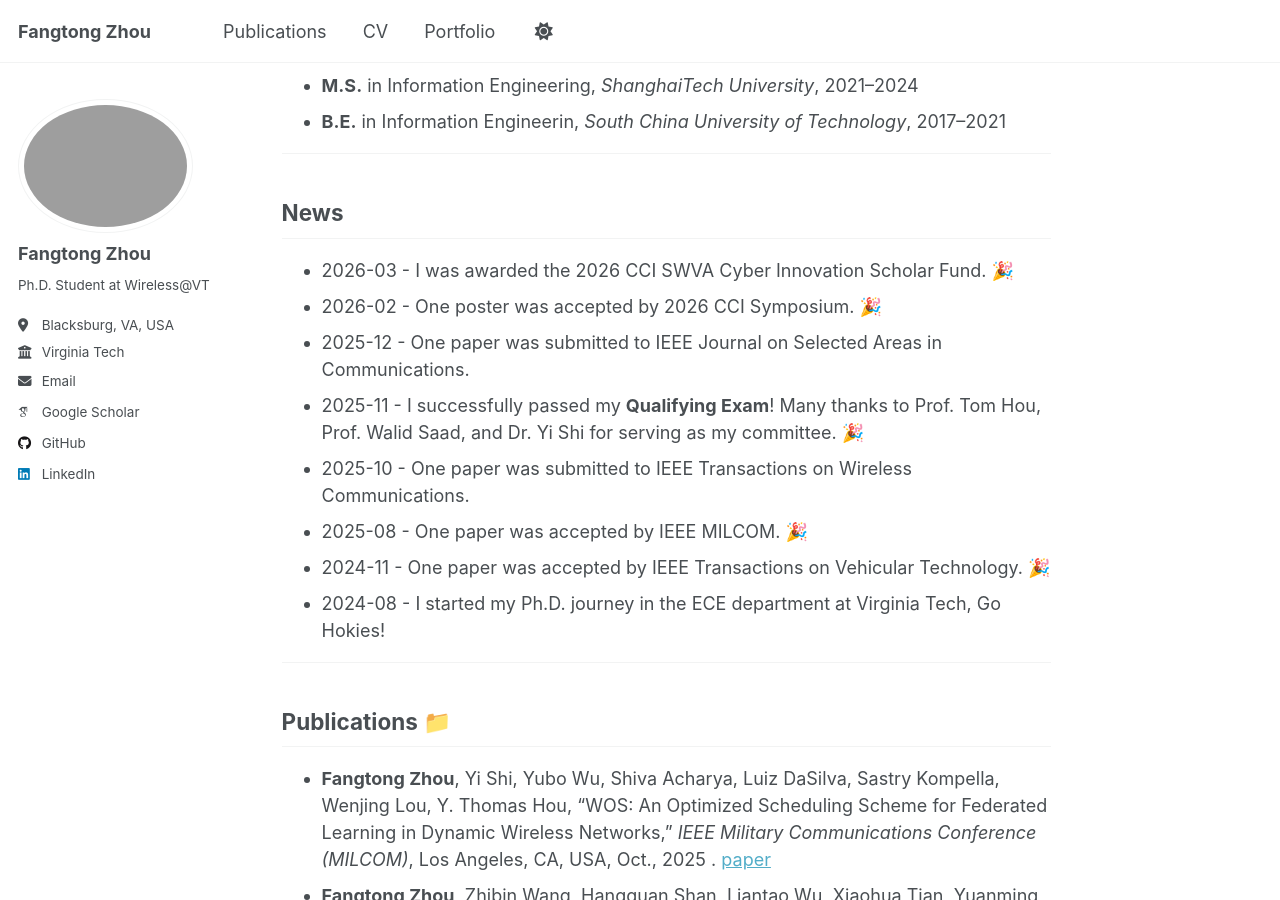
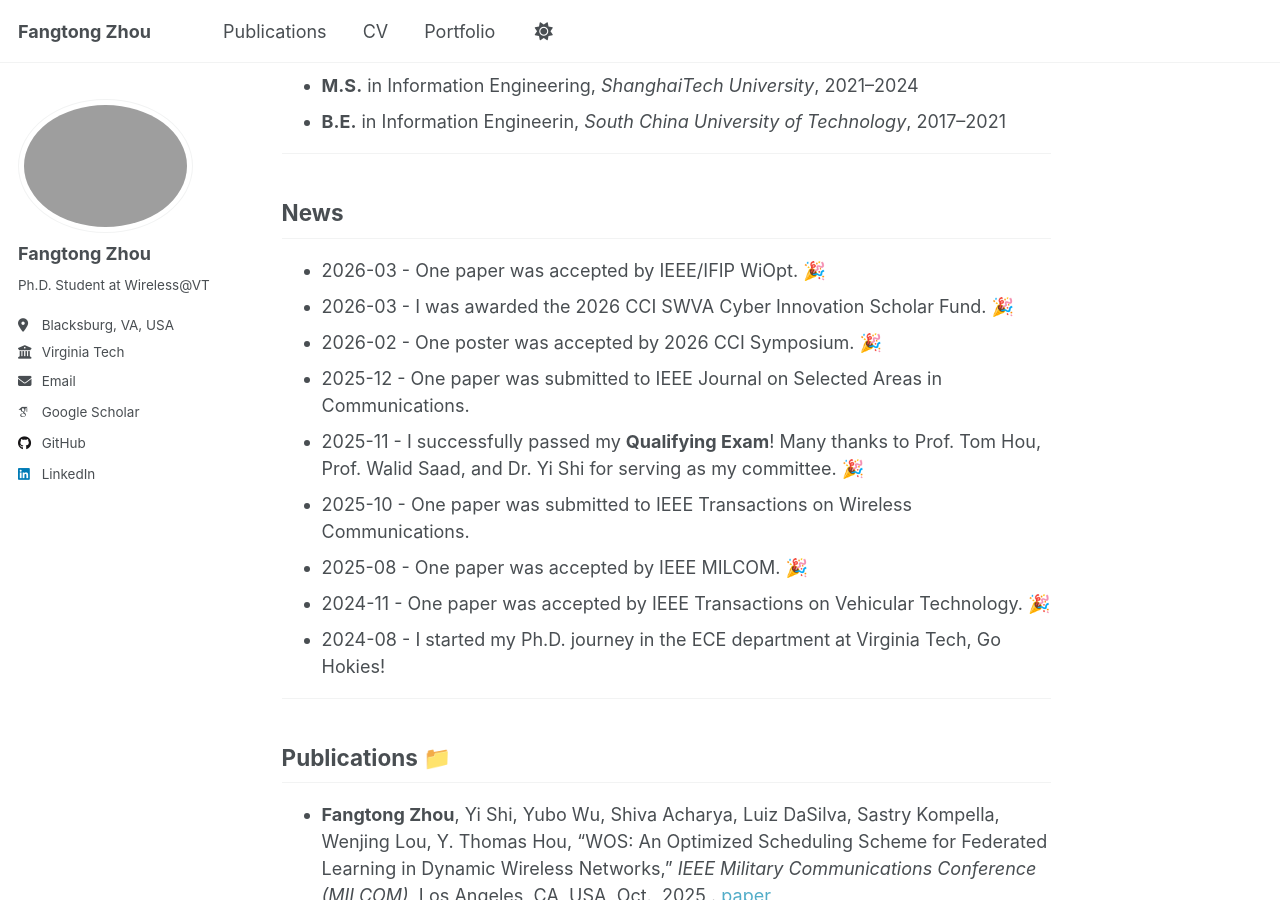
Before and after one commit to frontop137/frontop137.github.io, a Jekyll site: the page built from index.md, in a window 1280 px wide and 900 px high, scrolled down 516 px. Built offline with Jekyll 4.4.1, drawn with Linux system fonts in a browser that asks for light colours; emoji names are drawn with the system emoji font; some web fonts are replaced; a script that is not in the unit is left out; our own code applies the rules of GitHub Pages for plain Markdown files.

Commit message:
Add news updates for 2026 and 2025

```diff
--- a/index.md
+++ b/index.md
@@ -21,6 +21,7 @@
 ---
 
 ## News {#news}
+- 2026-03 - One paper was accepted by IEEE/IFIP WiOpt. :tada:
 - 2026-03 - I was awarded the 2026 CCI SWVA Cyber Innovation Scholar Fund. :tada:
 - 2026-02 - One poster was accepted by 2026 CCI Symposium.  :tada:
 - 2025-12 - One paper was submitted to IEEE Journal on Selected Areas in Communications.
```
